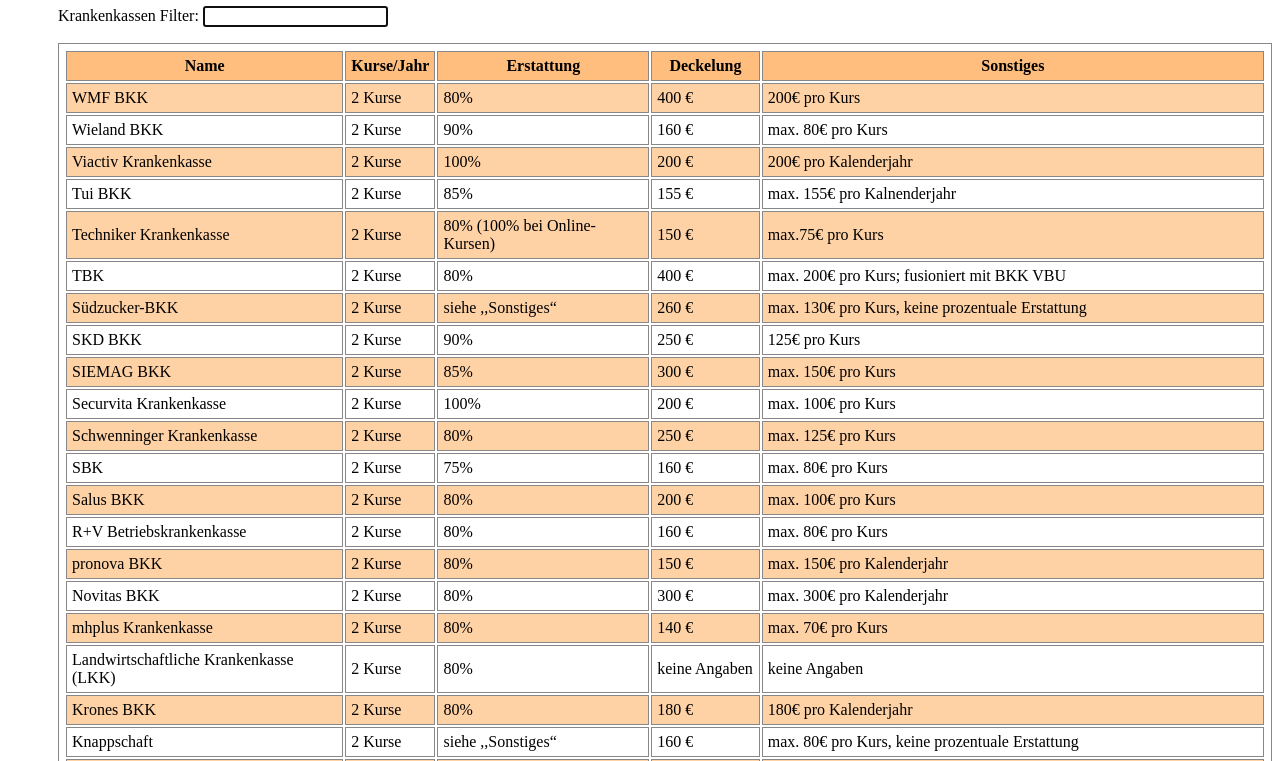
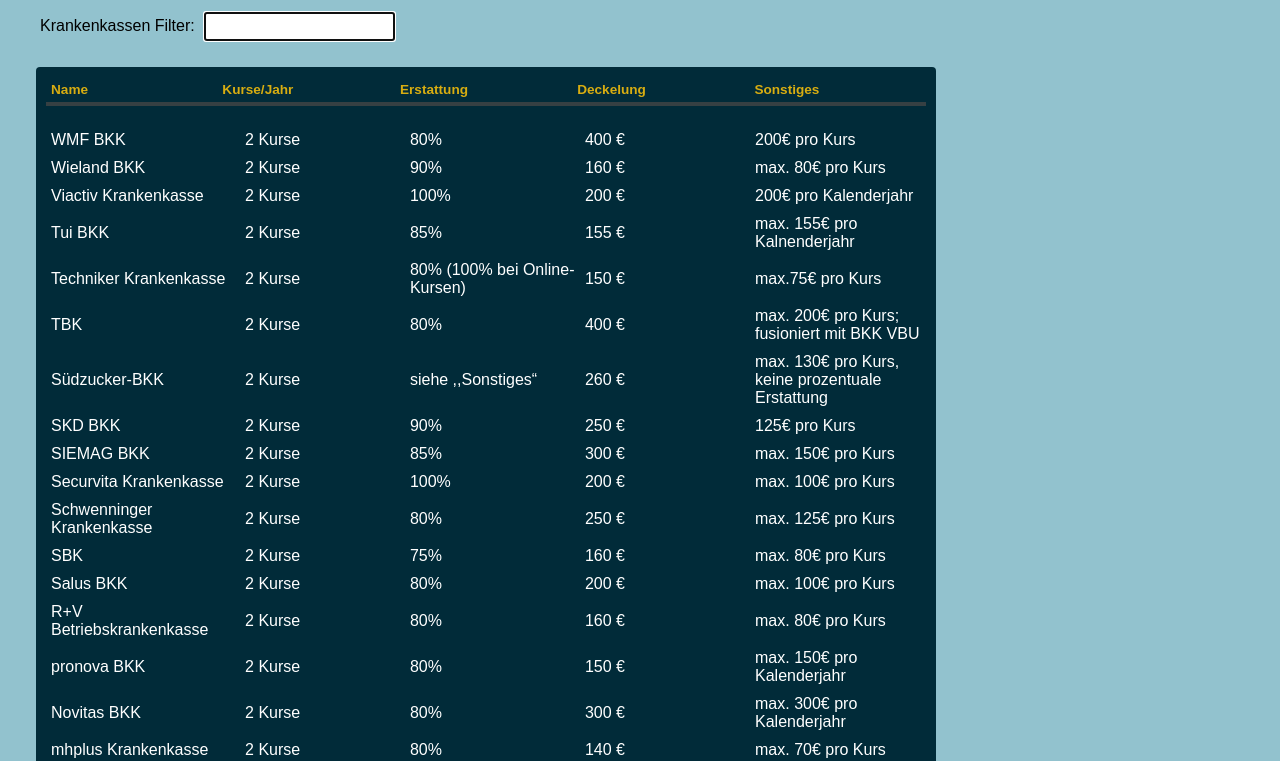
Before and after one commit to cceva/KrankenkassenKostenuebername, a plain HTML site: page index.html in a window 1280 px wide. Shown: the part 108-869 px from the top of the page. Drawn offline with Linux system fonts and the light colour scheme.

Commit message:
style änderung

```diff
--- a/index.html
+++ b/index.html
@@ -2,49 +2,16 @@
 <html>
 <head>
   <title>Kursübersicht</title>
+  <link rel="stylesheet" href="style.css">
 </head>
 <body>
-  <style>
-    table#KK_Table thead {
-     position: sticky;
-    }
-
-    table#KK_Table thead {
-     inset-block-start: 0;
-    }
-
-    table#KK_Table,
-    table#KK_Table > thead > tr > th,
-    table#KK_Table > tbody > tr > td {
-     border: Solid 1px #888888;
-     padding: 5px;
-     color: #000000;
-    }
-
-    table#KK_Table > thead > tr {
-     background-color: rgba(255,174,94,0.8);
-    }
-
-    table#KK_Table > tbody > tr:nth-child(even) {
-     background-color: #FFFFFF;
-    }
-
-    table#KK_Table > tbody > tr:nth-child(odd) {
-     background-color: #FFD2A6;
-    }
-
-    #KK_Table,
-    p#eingabe {
-     margin-left: 50px;
-    }
-    </style>
     <h1>Kostenübernahme der Krankenkassen</h1>
     <p>Hier findest du alle Informationen, die du brauchst.</p>
     <p id="eingabe">
      <label>Krankenkassen Filter: <input type="search" class="filter-table" data-for="#KK_Table" autofocus="autofocus"></label>
     </p>
 
-  <table id="KK_Table">
+  <table id="KK_Table", class = "fixed_header">
     <thead>
       <tr>
         <th>Name</th>
--- a/style.css
+++ b/style.css
@@ -3,8 +3,8 @@
 @import url(https://fonts.googleapis.com/css?family=Open+Sans:400,600);
 
 *, *:before, *:after {
-  margin: 0;
-  padding: 0;
+  margin: 5px;
+  padding: 5px;
   box-sizing: border-box;
 }
 
@@ -19,24 +19,42 @@ table {
   margin: 1em;
 }
 th {
-  border-bottom: 1px solid #364043;
-  color: #9b9b60;
+  border-bottom: 4px solid #364043;
+  color: #d8ad11;
   font-size: 0.85em;
   font-weight: 600;
-  padding: 0.5em 1em;
-  text-align: left;
+  padding: 0.65em 1em;
+
 }
 td {
   color: #fff;
   font-weight: 400;
   padding: 0.65em 1em;
 }
-.disabled td {
-  color: #fff;
-}
+
 tbody tr {
   transition: background 0.25s ease;
 }
 tbody tr:hover {
   background: #3790A6;
 }
+.fixed_header{
+  width: 900px;
+  table-layout: fixed;
+  border-collapse: collapse;
+}
+.fixed_header tbody{
+  display:block;
+  overflow:auto;
+  height: 900px;
+  width:100%;
+}
+.fixed_header thead tr{
+  display:block;
+
+}
+.fixed_header th, .fixed_header td {
+  padding: 5px;
+  text-align: left;
+  width: 200px;
+}
```
